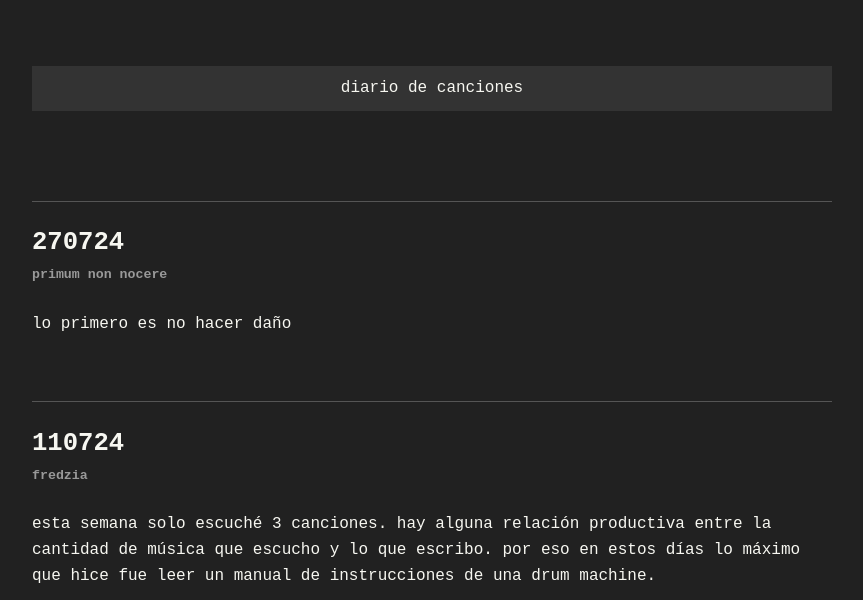
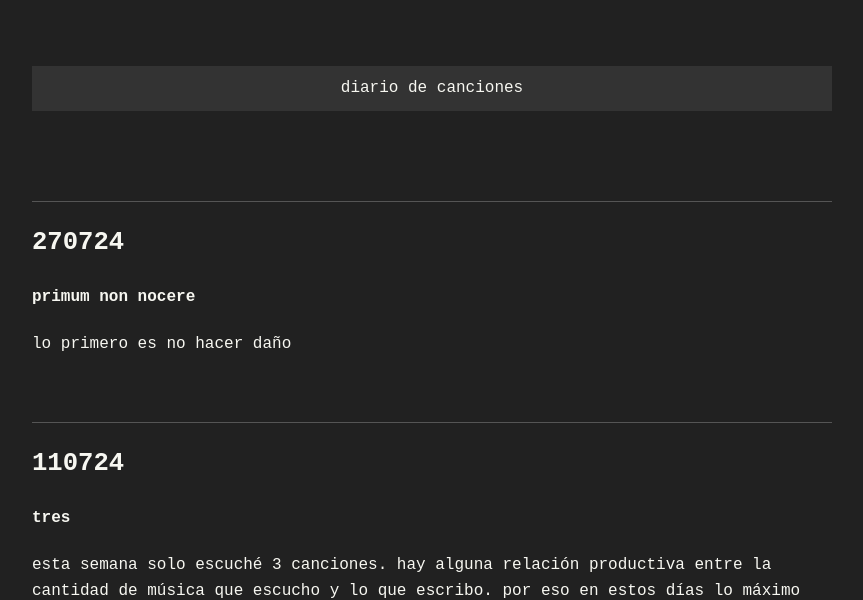
Before and after one commit to fredzia/fredzia.github.io, a plain HTML site: page index.html in a window 1280 px wide. Shown: the top 600 px of the page, without its empty margins (208-1071 px from the left). Drawn offline with Linux system fonts and the light colour scheme; grey boxes are pictures that could not be loaded.

Commit message:
Sync post

```diff
--- a/index.html
+++ b/index.html
@@ -44,11 +44,11 @@
 <br/>
 <hr />
 <h2>270724</h2>
-<h5>primum non nocere</h5>
+<h4>primum non nocere</h4>
 <p>lo primero es no hacer daño</p>
 <hr />
 <h2>110724</h2>
-<h5>fredzia</h5>
+<h4>tres</h4>
 <p>esta semana solo escuché 3 canciones. hay alguna relación productiva entre la cantidad de música que escucho y lo que escribo. por eso en estos días lo máximo que hice fue leer un manual de instrucciones de una drum machine.</p>
 <iframe width="560" height="315" src="https://www.youtube.com/embed/o6p8pnA0Vac?si=_-gdBOvFXdHTtiop" title="YouTube video player" frameborder="0" allow="accelerometer; autoplay; clipboard-write; encrypted-media; gyroscope; picture-in-picture; web-share" referrerpolicy="strict-origin-when-cross-origin"></iframe>
 <hr />
```
